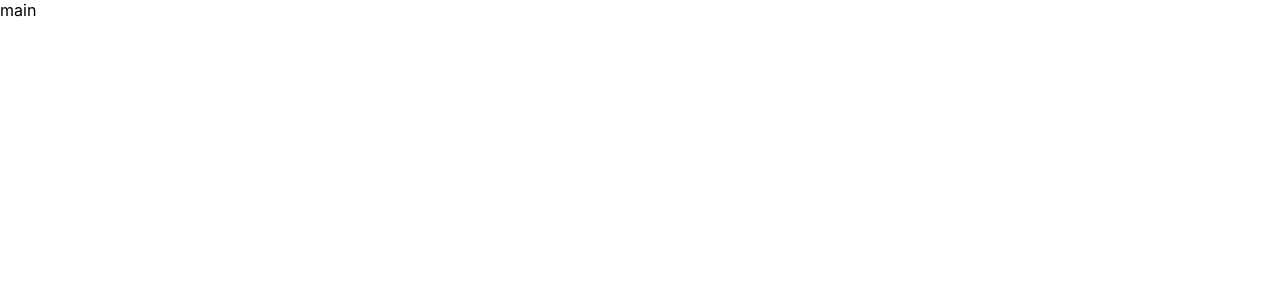
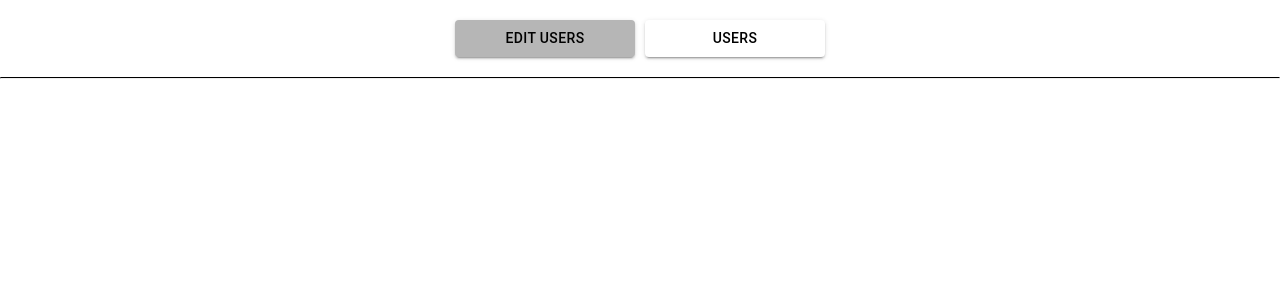
Before and after one commit to Gelan007/insiders-test-react, a React (Create React App) app: page / in a window 1280 px wide. Shown: the top 300 px of the page. Built offline with nearby package versions, Linux system fonts and the light colour scheme.

Commit message:
added header

```diff
--- a/package.json
+++ b/package.json
@@ -3,6 +3,9 @@
   "version": "0.1.0",
   "private": true,
   "dependencies": {
+    "@emotion/react": "^11.13.3",
+    "@emotion/styled": "^11.13.0",
+    "@mui/material": "^6.1.1",
     "@testing-library/jest-dom": "^5.17.0",
     "@testing-library/react": "^13.4.0",
     "@testing-library/user-event": "^13.5.0",
@@ -14,6 +17,7 @@
     "react-dom": "^18.3.1",
     "react-router-dom": "^6.26.2",
     "react-scripts": "5.0.1",
+    "sass": "^1.79.4",
     "typescript": "^4.9.5",
     "web-vitals": "^2.1.4"
   },
--- a/src/components/editUsersTable/EditUsersTable.tsx
+++ b/src/components/editUsersTable/EditUsersTable.tsx
@@ -1,9 +1,10 @@
 import React from 'react';
+import Header from "../header/Header";
 
 const EditUsersTable = () => {
     return (
         <div>
-            edit
+            <Header/>
         </div>
     );
 };
--- /dev/null
+++ b/src/components/header/Header.module.scss
@@ -0,0 +1,19 @@
+.header {
+  margin-top:20px;
+  &__content {
+    width: 100%;
+    display: flex;
+    align-items: center;
+    justify-content: center;
+    &>* {
+      flex: 0 0 180px;
+    }
+    &>*:not(:last-child) {
+      margin-right: 10px;
+    }
+    margin-bottom: 20px;
+  }
+  &__hr {
+    border-top: 1px solid black;
+  }
+}
--- /dev/null
+++ b/src/components/header/Header.tsx
@@ -0,0 +1,21 @@
+import React from 'react';
+import s from "./Header.module.scss"
+import {Button} from "@mui/material";
+
+const Header = () => {
+    return (
+        <div className={s.header}>
+            <div className={s.header__content}>
+                <Button variant="contained" sx={{ backgroundColor: '#b6b6b6', color: 'black' }}>
+                    Edit Users
+                </Button>
+                <Button variant="contained" sx={{ backgroundColor: '#ffffff', color: 'black' }}>
+                    Users
+                </Button>
+            </div>
+            <hr className={s.header__hr}/>
+        </div>
+    );
+};
+
+export default Header;
--- a/src/components/usersTable/UsersTable.tsx
+++ b/src/components/usersTable/UsersTable.tsx
@@ -1,9 +1,10 @@
 import React from 'react';
+import Header from "../header/Header";
 
 const UsersTable = () => {
     return (
         <div>
-            main
+            <Header/>
         </div>
     );
 };
```
Also changed, not shown: 1 other file (tests, documents, lock files or other folders).
